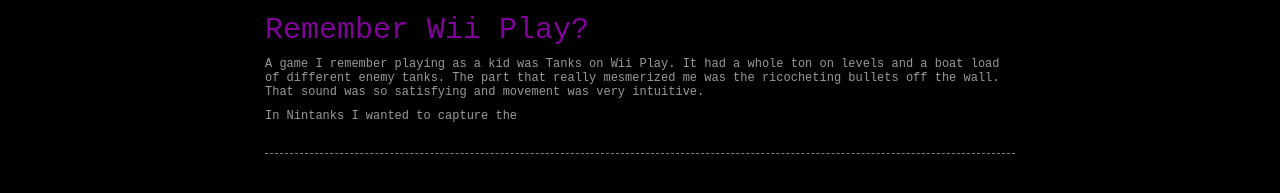
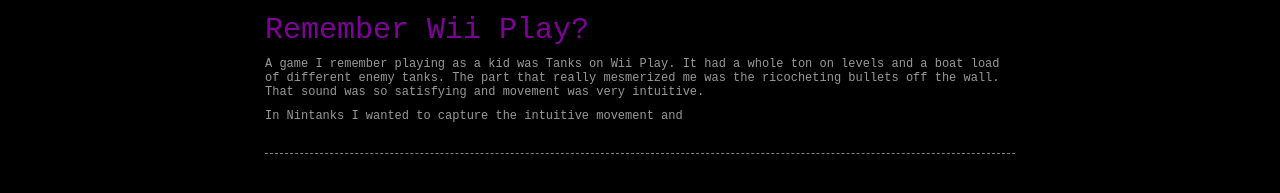
Before and after one commit to hyperliskdev/hyperliskdev.github.io, a Jekyll site: the page built from _posts/2020-01-21-nintendo.md, in a window 1280 px wide. Shown: the part 305-498 px from the top of the page. Built offline with Jekyll 4.4.1, drawn with Linux system fonts in a browser that asks for light colours; comment, search, counter and statistics services are not loaded.

Commit message:
more to nin

```diff
--- a/_posts/2020-01-21-nintendo.md
+++ b/_posts/2020-01-21-nintendo.md
@@ -12,4 +12,4 @@
 
 A game I remember playing as a kid was Tanks on Wii Play. It had a whole ton on levels and a boat load of different enemy tanks. The part that really mesmerized me was the ricocheting bullets off the wall. That sound was so satisfying and movement was very intuitive.
 
-In Nintanks I wanted to capture the
+In Nintanks I wanted to capture the intuitive movement and
```
